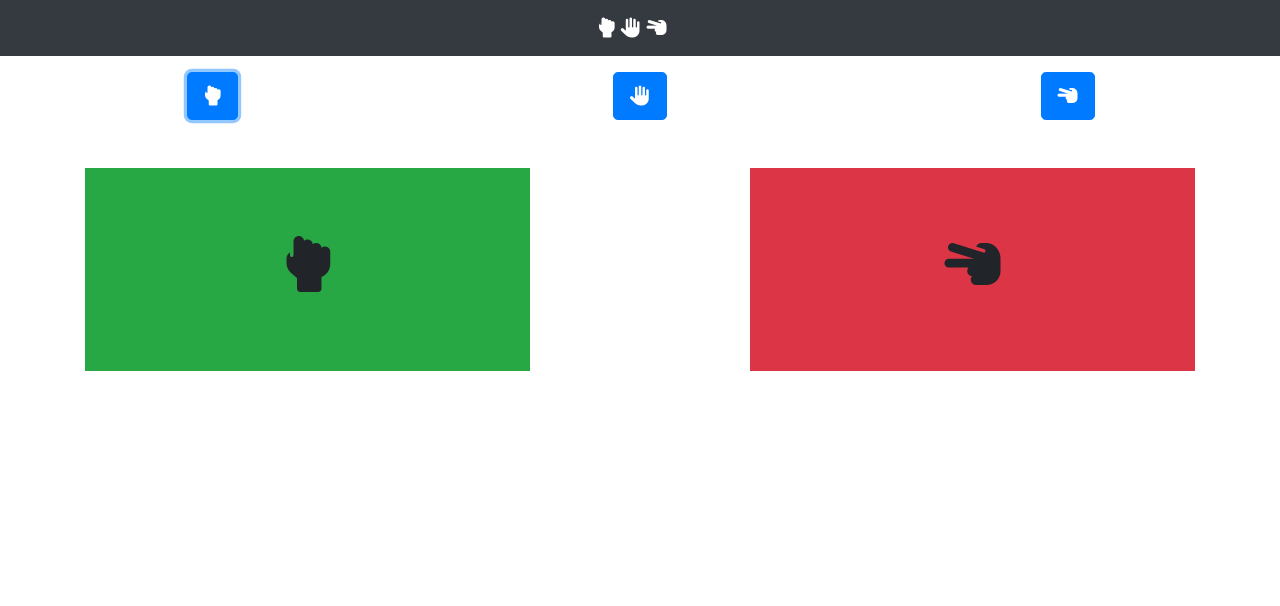
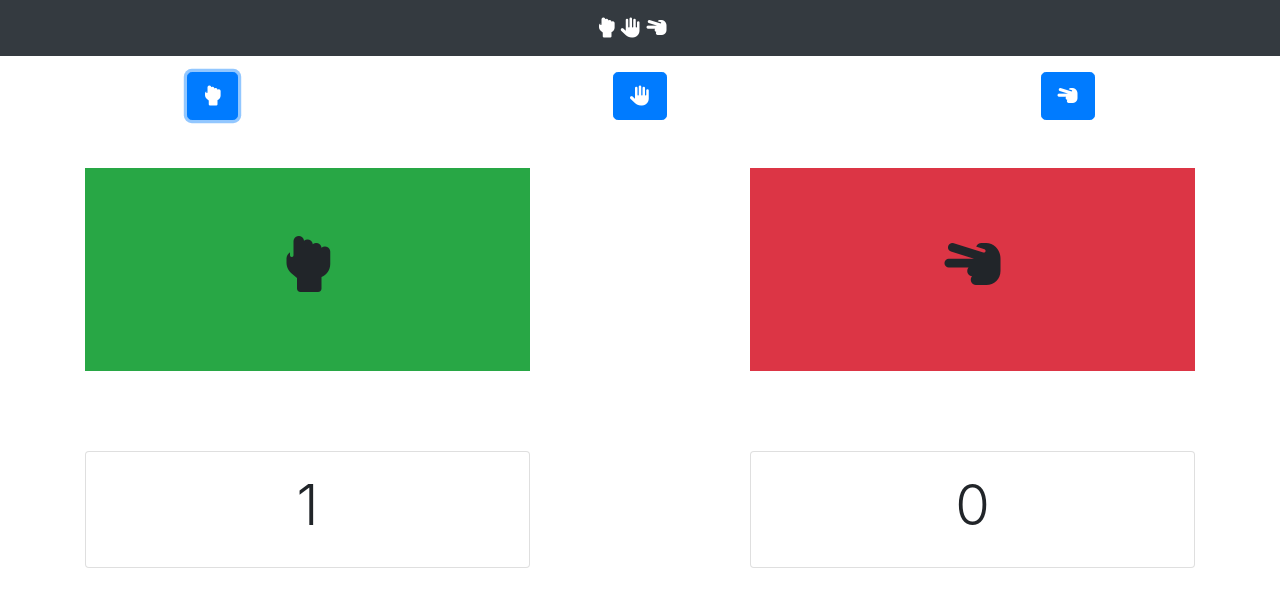
Before and after one commit to bcbrian/simple-rock-paper-scissors, a website: page index.html in a window 1280 px wide. Both pictures are taken after a click on the button 212 px from the left and 96 px from the top of the page. Drawn offline with nearby package versions, Linux system fonts and the light colour scheme.

Commit message:
FIN -  we have scores

```diff
--- a/index.html
+++ b/index.html
@@ -71,6 +71,26 @@
           </div>
         </div>
       </div>
+      <div class="row justify-content-between mt-5">
+        <div class="col-5">
+          <div class="card">
+            <div class="card-body">
+              <h1 id="user-score" class="display-4 text-center">
+                0
+              </h1>
+            </div>
+          </div>
+        </div>
+        <div class="col-5">
+          <div class="card">
+            <div class="card-body">
+              <h1 id="comp-score" class="display-4 text-center">
+                0
+              </h1>
+            </div>
+          </div>
+        </div>
+      </div>
     </div>
 
     <script>
@@ -127,9 +147,13 @@
           console.log(result);
           // render the game and the result
           const userJumboEl = document.getElementById("user-jumbo");
+          const compJumboEl = document.getElementById("comp-jumbo");
+
           const userDisplayEl = document.getElementById("user-display");
-          const compJumboEl = document.getElementById("comp-jumbo");
           const compDisplyEl = document.getElementById("comp-display");
+
+          const userScoreEl = document.getElementById("user-score");
+          const compScoreEl = document.getElementById("comp-score");
 
           userDisplayEl.innerHTML =
             "<i class='fas fa-hand-" + userChoice + "'></i>";
@@ -169,6 +193,8 @@
           console.log(userScore, compScore);
 
           // render the scores
+          userScoreEl.innerHTML = userScore;
+          compScoreEl.innerHTML = compScore;
         }
         window.decideWinner = decideWinner;
 
```
